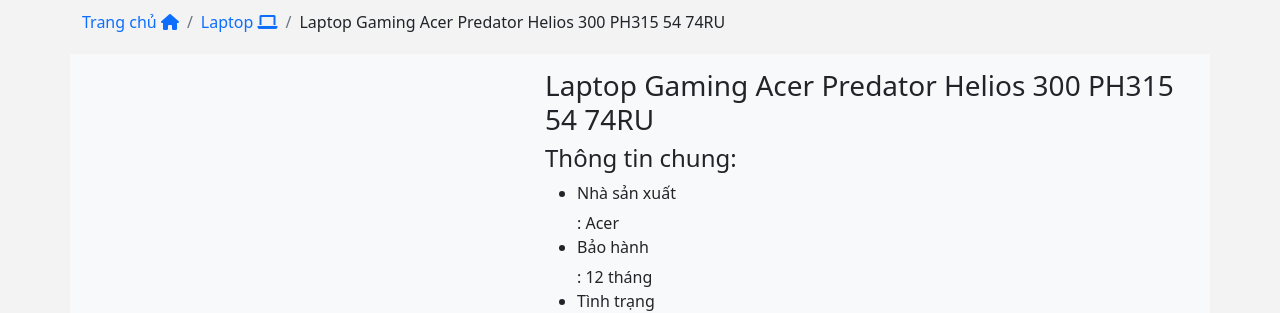
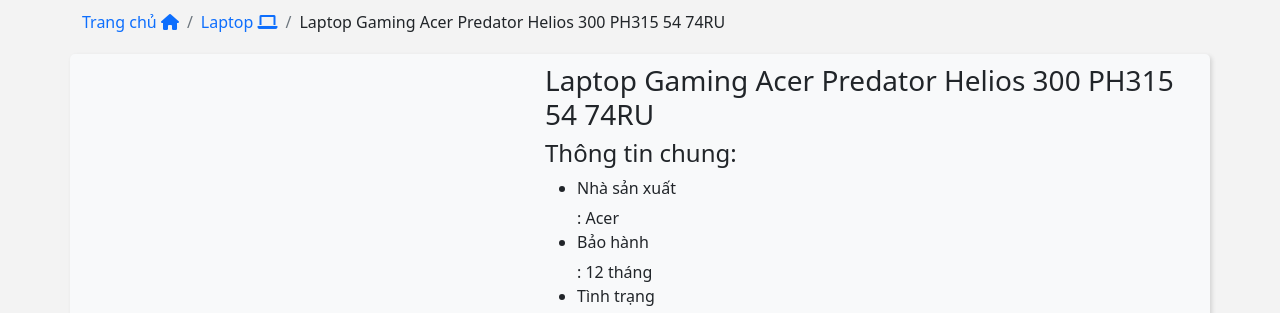
Before and after one commit to Tanle905/web-ban-hang-1.0, a website: page laptop-demo.html in a window 1280 px wide. Shown: the part 109-422 px from the top of the page. Drawn offline with nearby package versions, Linux system fonts and the light colour scheme; some packages are replaced by stand-ins of ours.

Commit message:
small adjustment

```diff
--- a/laptop-demo.html
+++ b/laptop-demo.html
@@ -245,7 +245,7 @@
     </div>
   </section>
   <section>
-  <div class="container product bg-light" style="padding-top: 5px;">
+  <div class="container product bg-light" style="margin-bottom: 10px;box-shadow: 2px 2px 4px lightgray;border-radius: 5px;">
     <div class="row">
       <div class="col-12 col-md-5">
         <img src="Images/predator_helios_300__1__14c45ceefed948a6abb6d74ce67256d5.png" alt="" class="w-100">
```
